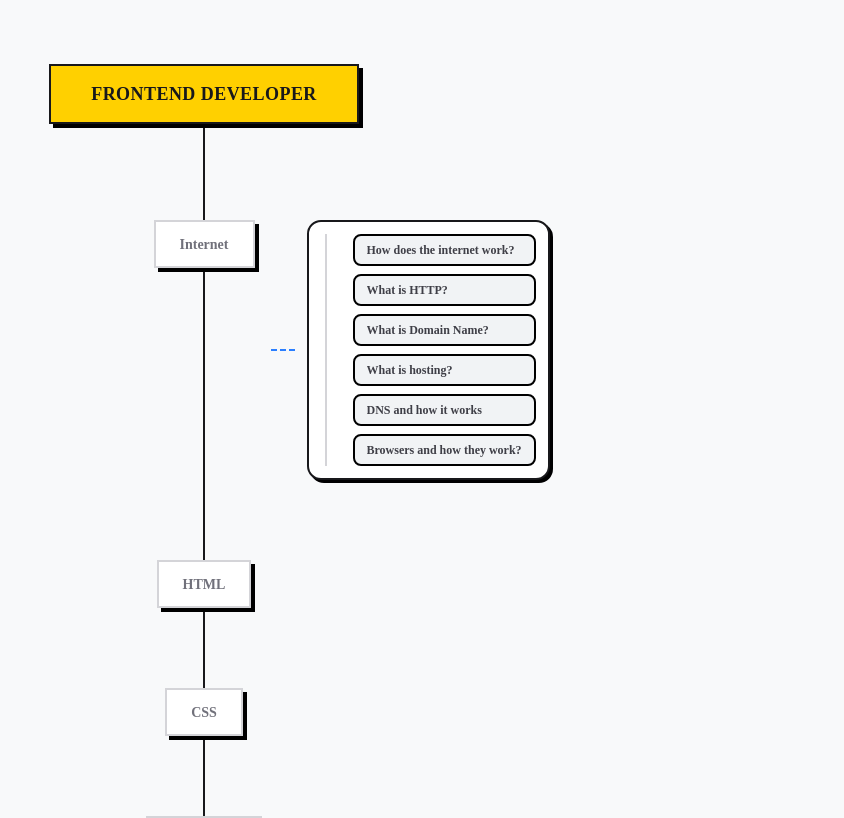
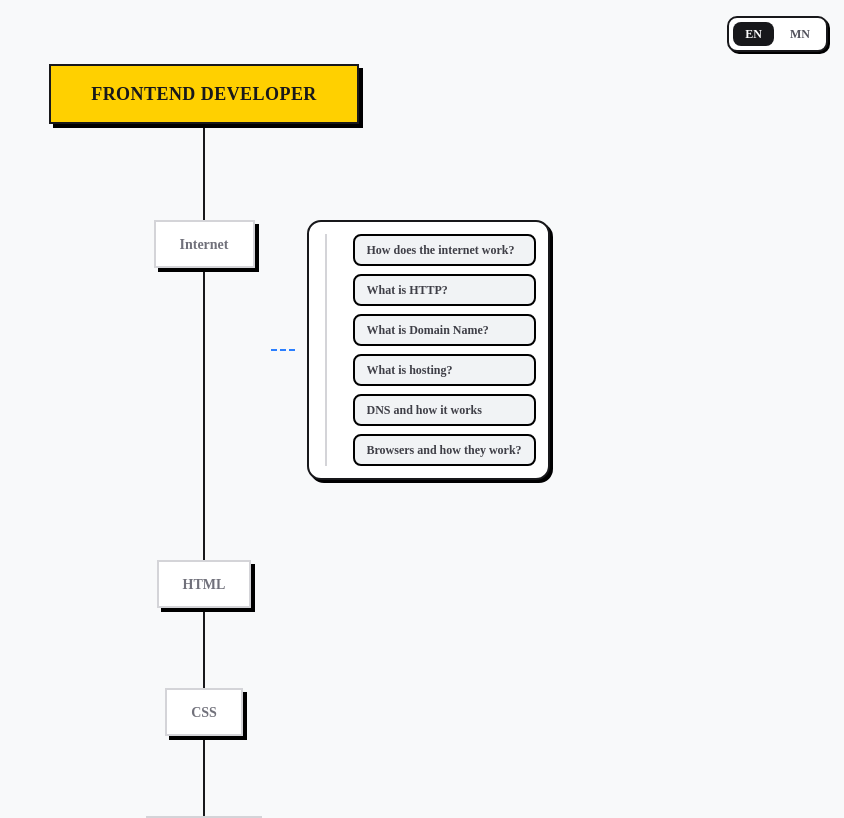
Before and after one commit to Energyshifter8/roadmap, a Next.js app in the folder devdreams/: page / in a window 1280 px wide. Shown: the top 818 px of the page, without its empty margins (436-1280 px from the left). Built offline with nearby package versions, Linux system fonts and the light colour scheme; no server answers.

Commit message:
i18 used successfully !

```diff
--- a/devdreams/next.config.ts
+++ b/devdreams/next.config.ts
@@ -1,5 +1,8 @@
 import type { NextConfig } from 'next';
+import createNextIntlPlugin from 'next-intl/plugin';
+
+const withNextIntl = createNextIntlPlugin();
 
 const nextConfig: NextConfig = {};
 
-export default nextConfig;
+export default withNextIntl(nextConfig);
--- a/devdreams/package.json
+++ b/devdreams/package.json
@@ -15,7 +15,7 @@
     "geist": "^1.7.2",
     "lucide-react": "^1.21.0",
     "next": "16.2.9",
-
+    "next-intl": "^4.13.0",
     "react": "19.2.4",
     "react-dom": "19.2.4",
     "shadcn": "^4.11.0",
--- a/devdreams/src/app/layout.tsx
+++ b/devdreams/src/app/layout.tsx
@@ -1,4 +1,6 @@
-import { Geist, Geist_Mono } from "next/font/google";
+import { NextIntlClientProvider } from 'next-intl';
+import { getLocale, getMessages } from 'next-intl/server';
+import { Geist, Geist_Mono } from 'next/font/google';
 import "./globals.css";
 
 const geistSans = Geist({
@@ -11,15 +13,20 @@ const geistMono = Geist_Mono({
   variable: "--font-geist-mono",
 });
 
-export default function RootLayout({
+export default async function RootLayout({
   children,
 }: {
   children: React.ReactNode;
 }) {
+  const locale = await getLocale();
+  const messages = await getMessages();
+
   return (
-    <html lang="en" className="dark">
+    <html lang={locale} className="dark">
       <body className={`${geistSans.variable} ${geistMono.variable} antialiased`}>
-        {children}
+        <NextIntlClientProvider messages={messages}>
+          {children}
+        </NextIntlClientProvider>
       </body>
     </html>
   );
--- /dev/null
+++ b/devdreams/src/components/LocaleSwitcher.tsx
@@ -0,0 +1,45 @@
+'use client';
+
+import { useRouter } from 'next/navigation';
+import { useTransition } from 'react';
+import { useLocale } from 'next-intl';
+
+export default function LocaleSwitcher() {
+  const router = useRouter();
+  const [isPending, startTransition] = useTransition();
+  const currentLocale = useLocale();
+
+  function switchLocale(locale: string) {
+    startTransition(() => {
+      document.cookie = `NEXT_LOCALE=${locale}; path=/; max-age=31536000; SameSite=Lax`;
+      router.refresh();
+    });
+  }
+
+  return (
+    <div className="fixed top-4 right-4 z-50 flex gap-1 bg-white border-2 border-zinc-900 rounded-lg p-1 shadow-[2px_2px_0px_0px_rgba(0,0,0,1)]">
+      <button
+        onClick={() => switchLocale('en')}
+        disabled={isPending}
+        className={`px-3 py-1 text-xs font-bold rounded-md transition-all cursor-pointer ${
+          currentLocale === 'en'
+            ? 'bg-zinc-900 text-white'
+            : 'bg-transparent text-zinc-600 hover:bg-zinc-100'
+        }`}
+      >
+        EN
+      </button>
+      <button
+        onClick={() => switchLocale('mn')}
+        disabled={isPending}
+        className={`px-3 py-1 text-xs font-bold rounded-md transition-all cursor-pointer ${
+          currentLocale === 'mn'
+            ? 'bg-zinc-900 text-white'
+            : 'bg-transparent text-zinc-600 hover:bg-zinc-100'
+        }`}
+      >
+        MN
+      </button>
+    </div>
+  );
+}
--- a/devdreams/src/components/RoadmapCanvas.tsx
+++ b/devdreams/src/components/RoadmapCanvas.tsx
@@ -1,6 +1,8 @@
 'use client';
 import { useState } from 'react';
+import { useTranslations } from 'next-intl';
 import { frontendSections, type RoadmapNode } from '@/data/frontendRoadmap';
+import LocaleSwitcher from './LocaleSwitcher';
 
 function TopicTag({
   node,
@@ -11,6 +13,9 @@ function TopicTag({
   done: boolean;
   onToggle: (id: string) => void;
 }) {
+  const t = useTranslations('roadmap');
+  const label = t.has(node.id) ? t(node.id) : node.label;
+
   return (
     <button
       onClick={() => onToggle(node.id)}
@@ -28,7 +33,7 @@ function TopicTag({
       ) : node.level === 'recommended' ? (
         <span className="w-2 h-2 rounded-full bg-purple-500 shrink-0" />
       ) : null}
-      <span className="truncate">{node.label}</span>
+      <span className="truncate">{label}</span>
     </button>
   );
 }
@@ -56,6 +61,7 @@ function GroupBox({
 
 export default function RoadmapCanvas() {
   const [completed, setCompleted] = useState<Set<string>>(new Set());
+  const t = useTranslations('roadmap');
 
   const toggle = (id: string) => {
     setCompleted((prev) => {
@@ -65,6 +71,8 @@ export default function RoadmapCanvas() {
       return next;
     });
   };
+
+  const title = t.has('title') ? t('title') : 'Frontend Developer';
 
   return (
     <div className="min-h-screen bg-[#f8f9fa] py-16">
@@ -76,7 +84,7 @@ export default function RoadmapCanvas() {
         <div className="flex justify-center mb-24 relative z-10">
           <div className="bg-[#ffd000] border-2 border-zinc-900 px-10 py-3.5 shadow-[4px_4px_0px_0px_rgba(0,0,0,1)]">
             <h1 className="font-extrabold text-lg uppercase tracking-wide text-zinc-900">
-              Frontend Developer
+              {title}
             </h1>
           </div>
         </div>
@@ -91,7 +99,7 @@ export default function RoadmapCanvas() {
             return (
               <div key={sec.node.id} className="flex justify-center mb-20 relative z-10">
                 <div className="text-zinc-400 italic text-sm px-4 py-2 border border-dashed border-zinc-300 rounded-lg">
-                  {sec.node.label}
+                  {t.has(sec.node.id) ? t(sec.node.id) : sec.node.label}
                 </div>
               </div>
             );
@@ -127,7 +135,7 @@ export default function RoadmapCanvas() {
                     `}
                   >
                     <span className="font-bold text-sm whitespace-nowrap">
-                      {sec.node.label}
+                      {t.has(sec.node.id) ? t(sec.node.id) : sec.node.label}
                     </span>
                   </button>
                 </div>
@@ -146,6 +154,7 @@ export default function RoadmapCanvas() {
           );
         })}
       </div>
+      <LocaleSwitcher />
     </div>
   );
 }
--- /dev/null
+++ b/devdreams/src/i18n/request.ts
@@ -0,0 +1,12 @@
+import {getRequestConfig} from 'next-intl/server';
+import {cookies} from 'next/headers';
+
+export default getRequestConfig(async () => {
+  const cookieStore = await cookies();
+  const locale = cookieStore.get('NEXT_LOCALE')?.value || 'en';
+
+  return {
+    locale,
+    messages: (await import(`../messages/${locale}.json`)).default
+  };
+});
--- /dev/null
+++ b/devdreams/src/messages/en.json
@@ -0,0 +1,68 @@
+{
+  "roadmap": {
+    "title": "Frontend Developer",
+    "internet": "Internet",
+    "how-internet": "How does the internet work?",
+    "what-http": "What is HTTP?",
+    "what-domain": "What is Domain Name?",
+    "what-hosting": "What is hosting?",
+    "dns": "DNS and how it works",
+    "browsers": "Browsers and how they work?",
+    "html": "HTML",
+    "css": "CSS",
+    "js": "JavaScript",
+    "vcs": "Version Control",
+    "git": "Git",
+    "vcs-hosting": "VCS Hosting",
+    "gitlab": "GitLab",
+    "github": "GitHub",
+    "intermediate": "Intermediate Project Ideas",
+    "pkg": "Package Managers",
+    "npm": "npm",
+    "yarn": "yarn",
+    "pnpm": "pnpm",
+    "bun": "Bun",
+    "css-fw": "CSS Frameworks",
+    "tailwind": "Tailwind",
+    "framework": "Learn a Framework",
+    "react": "React",
+    "vue": "Vue.js",
+    "angular": "Angular",
+    "svelte": "Svelte",
+    "solidjs": "Solid JS",
+    "ai-dev": "AI in Development",
+    "ai-coding": "AI Assisted Coding",
+    "claude-code": "Claude Code",
+    "cursor": "Cursor",
+    "github-copilot": "GitHub Copilot",
+    "ai-basics": "Learn the Basics",
+    "writing-css": "Writing CSS",
+    "tailwind2": "Tailwind",
+    "css-modules": "CSS Modules",
+    "styled-components": "Styled Components",
+    "build": "Build Tools",
+    "vite": "Vite",
+    "webpack": "Webpack",
+    "esbuild": "esbuild",
+    "testing": "Testing your Apps",
+    "vitest": "Vitest",
+    "playwright": "Playwright",
+    "cypress": "Cypress",
+    "auth": "Authentication Strategies",
+    "jwt": "JWT",
+    "oauth": "OAuth",
+    "session": "Session Auth",
+    "security": "Web Security Basics",
+    "https": "HTTPS",
+    "cors": "CORS",
+    "owasp": "OWASP Risks",
+    "ssr": "SSR / SSG",
+    "nextjs": "Next.js",
+    "astro": "Astro",
+    "nuxt": "Nuxt.js",
+    "perf": "Web Performance",
+    "vitals": "Core Web Vitals",
+    "lighthouse": "Lighthouse",
+    "lazy": "Lazy Loading"
+  }
+}
--- /dev/null
+++ b/devdreams/src/messages/mn.json
@@ -0,0 +1,68 @@
+{
+  "roadmap": {
+    "title": "Фронтенд Хөгжүүлэгч",
+    "internet": "Интернет",
+    "how-internet": "Интернет хэрхэн ажилладаг вэ?",
+    "what-http": "HTTP гэж юу вэ?",
+    "what-domain": "Домэйн гэж юу вэ?",
+    "what-hosting": "Хостинг гэж юу вэ?",
+    "dns": "DNS ба түүний ажиллагаа",
+    "browsers": "Хөтчүүд ба тэдгээрийн ажиллагаа",
+    "html": "HTML",
+    "css": "CSS",
+    "js": "JavaScript",
+    "vcs": "Хувилбарын хяналт",
+    "git": "Git",
+    "vcs-hosting": "VCS Хостинг",
+    "gitlab": "GitLab",
+    "github": "GitHub",
+    "intermediate": "Дунд шатны төслийн санаанууд",
+    "pkg": "Багц менежерүүд",
+    "npm": "npm",
+    "yarn": "yarn",
+    "pnpm": "pnpm",
+    "bun": "Bun",
+    "css-fw": "CSS Фреймворкууд",
+    "tailwind": "Tailwind",
+    "framework": "Фреймворк сурах",
+    "react": "React",
+    "vue": "Vue.js",
+    "angular": "Angular",
+    "svelte": "Svelte",
+    "solidjs": "Solid JS",
+    "ai-dev": "Хөгжүүлэлт дэх AI",
+    "ai-coding": "AI тусламжтай кодчилол",
+    "claude-code": "Claude Code",
+    "cursor": "Cursor",
+    "github-copilot": "GitHub Copilot",
+    "ai-basics": "Үндсийг сурах",
+    "writing-css": "CSS бичих",
+    "tailwind2": "Tailwind",
+    "css-modules": "CSS Модулиуд",
+    "styled-components": "Styled Components",
+    "build": "Бүтээх хэрэгслүүд",
+    "vite": "Vite",
+    "webpack": "Webpack",
+    "esbuild": "esbuild",
+    "testing": "Аппаа тестлэх",
+    "vitest": "Vitest",
+    "playwright": "Playwright",
+    "cypress": "Cypress",
+    "auth": "Баталгаажуулалтын стратеги",
+    "jwt": "JWT",
+    "oauth": "OAuth",
+    "session": "Сессийн баталгаажуулалт",
+    "security": "Веб аюулгүй байдлын үндэс",
+    "https": "HTTPS",
+    "cors": "CORS",
+    "owasp": "OWASP Эрсдэлүүд",
+    "ssr": "SSR / SSG",
+    "nextjs": "Next.js",
+    "astro": "Astro",
+    "nuxt": "Nuxt.js",
+    "perf": "Веб гүйцэтгэл",
+    "vitals": "Үндсэн Веб Виталс",
+    "lighthouse": "Lighthouse",
+    "lazy": "Хойшлуулсан ачаалал"
+  }
+}
```
Also changed, not shown: 1 other file (tests, documents, lock files or other folders).
